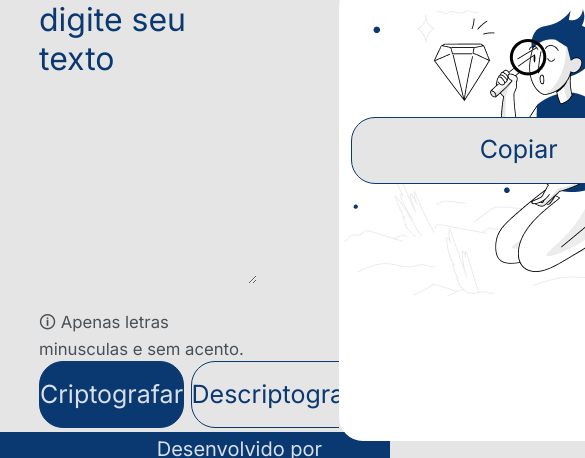
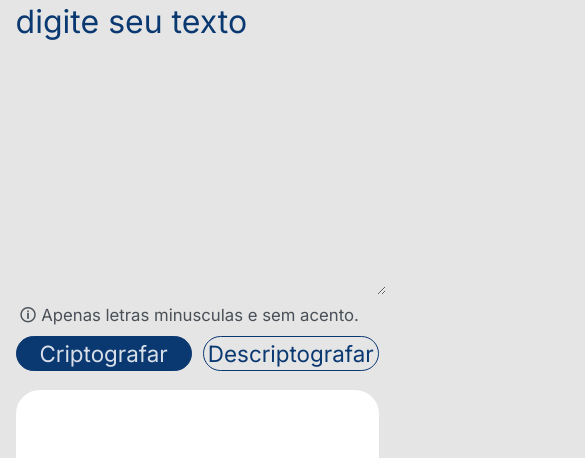
Before and after one commit to WallacePereiraS/WallacePereiraS.github.io, a plain HTML site: page index.html in a window 390 px wide. Shown: the part 55-513 px from the top of the page, 585 px wide, since content can reach past the window. Drawn offline with Linux system fonts and the light colour scheme.

Commit message:
Implementação de responsividade para table e para celular

```diff
--- a/estilos/style.css
+++ b/estilos/style.css
@@ -136,8 +136,8 @@ main {
     background: var(--cor-fundo);
     cursor: pointer;
     height: 67px;
-    margin-left: 12%;
-    margin-top: 143%;
+    margin-left: 7%;
+    margin-top: 140%;
     position: relative;
     width: 336px;
     font-size: 1.56rem;
@@ -156,6 +156,7 @@ main {
     gap: 2%;
     padding: 1%;
     flex-direction: column;
+    margin-top: 2%;
 
 }
 
@@ -174,7 +175,8 @@ main {
 
 .rodape__links {
     background-color: var(--cor-primaria);
-    margin-left: 45%;
+    margin-left: 44%;
+    margin-top: 0.5%;
 }
 
 .rodape__links__fundo {
@@ -187,3 +189,116 @@ main {
     background-color: var(--cor-primaria);
     margin-top: 1%;
 }
+
+@media (max-width: 800px) {
+    main {
+        flex-direction: column;
+        align-items: center;
+        padding: 0%;
+        margin: 0%;
+        gap: 20px;
+    }
+
+    .segunda__sessao {
+        width: 90%;
+        height: 700px;
+    }
+
+    .texto__resultado {
+        width: 80%;
+        height: 94%;
+        margin-left: 7%;
+    }
+
+    .figura {
+        margin-top: 30%;
+        margin-left: 25%;
+    }
+
+    .btn__copiar {
+        margin-left: 25%;
+        margin-top: 90%;
+    }
+
+    .rodape__texto {
+        margin-left: 29%;
+    }
+
+    .rodape__links {
+        margin-left: 40%;
+    }
+}
+
+@media (max-width: 480px) {
+    main {
+        flex-direction: column;
+        padding: 0%;
+        margin: 0%;
+        gap: 15px;
+    }
+
+    .primeira__sessao {
+        width: 100%;
+        padding: 0% 0%;
+    }
+
+    .texto__inicial {
+        margin-left: 4%;
+        width: 95%;
+        height: 60%;
+    }
+
+    .info {
+        margin-left: 4%;
+        padding: 1%;
+    }
+
+    .botoes {
+        margin-left: 4%;
+    }
+
+    .btn__encriptar {
+        width: 47%;
+        font-size: 1.4rem;
+        height: auto;
+    }
+
+    .btn__descriptar {
+        width: 47%;
+        font-size: 1.4rem;
+        height: auto;
+    }
+
+    .segunda__sessao {
+        width: 100%;
+        padding: 1% 0%;
+        height: 0%;
+    }
+
+    .texto__resultado {
+        margin-left: 4%;
+        width: 83%;
+        height: 90%;
+    }
+
+    .figura {
+        margin-left: 5%;
+    }
+
+    .btn__copiar {
+        width: 60%;
+        margin-bottom: 3%;
+        margin-left: 22%;
+        height: 100%;
+        margin-top: 110%;
+    }
+
+    .rodape__texto {
+        margin-left: 8%;
+
+    }
+
+    .rodape__links {
+        margin-left: 45%;
+    }
+}
```
